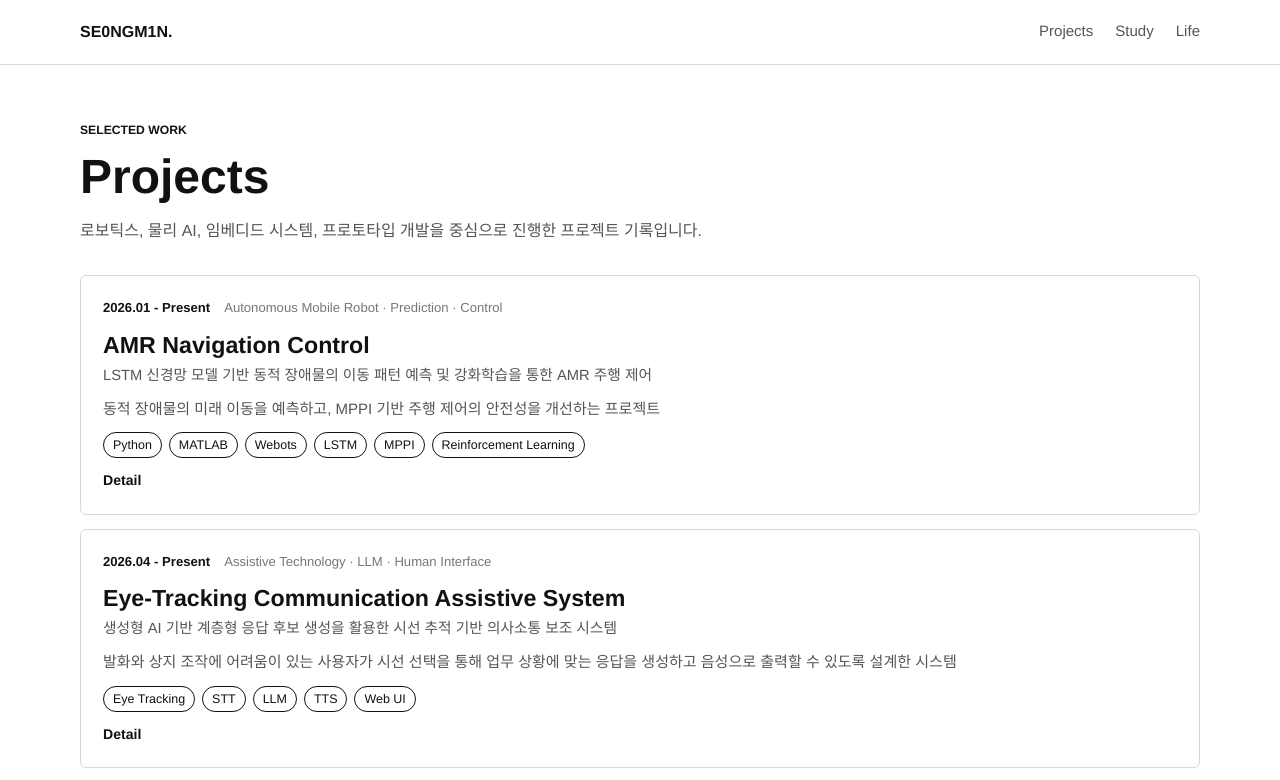
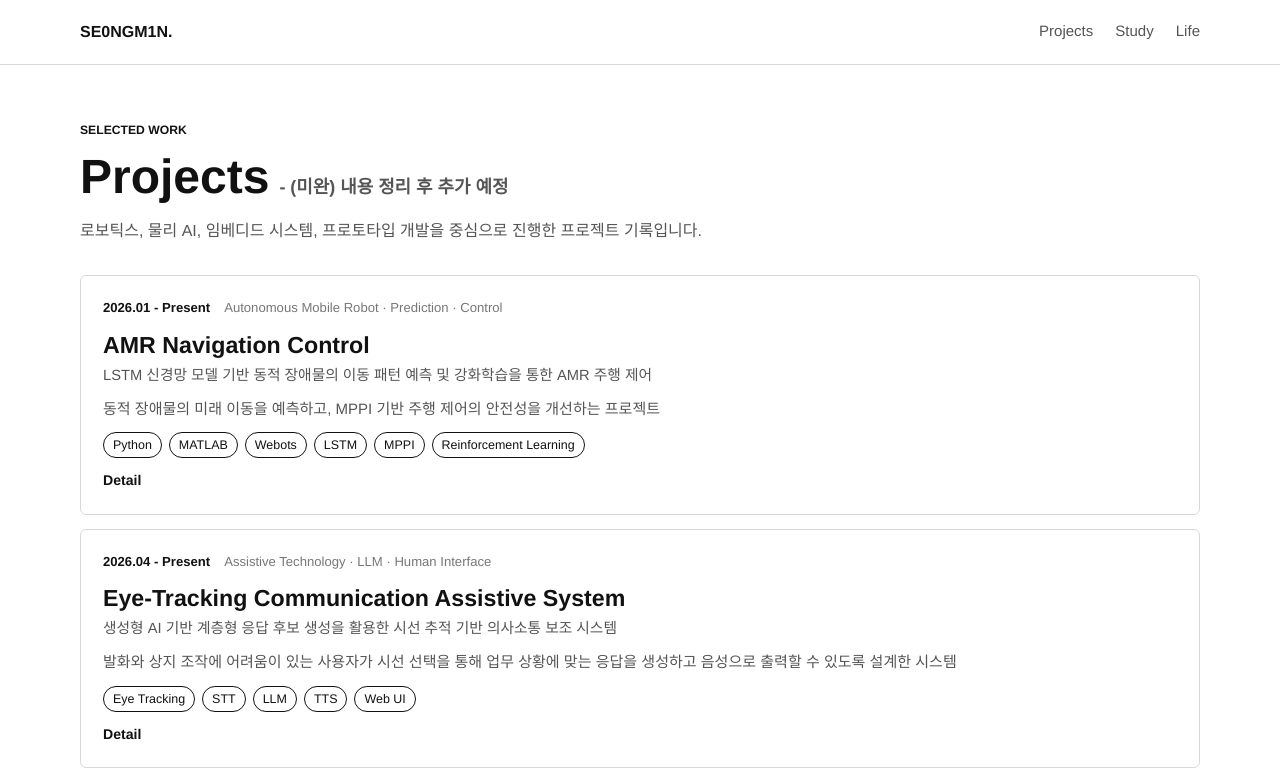
Before and after one commit to se0ngm1n/se0ngm1n.github.io, an Astro site: page /projects in a window 1280 px wide. Shown: the top 780 px of the page. Built offline with nearby package versions, Linux system fonts and the light colour scheme; Astro itself is replaced by a stand-in of ours.

Commit message:
Mark projects page as unfinished

```diff
--- a/src/pages/projects/index.astro
+++ b/src/pages/projects/index.astro
@@ -13,7 +13,10 @@ const projects = (await getCollection('projects')).sort(
 >
   <main class="page-shell">
     <p class="page-kicker">Selected Work</p>
-    <h1 class="page-title">Projects</h1>
+    <h1 class="page-title page-title--with-status">
+      <span>Projects</span>
+      <span class="page-title-status">- (미완) 내용 정리 후 추가 예정</span>
+    </h1>
     <p class="page-intro">
       로보틱스, 물리 AI, 임베디드 시스템, 프로토타입 개발을 중심으로 진행한
       프로젝트 기록입니다.
@@ -52,6 +55,20 @@ const projects = (await getCollection('projects')).sort(
 </BaseLayout>
 
 <style>
+  .page-title--with-status {
+    display: flex;
+    flex-wrap: wrap;
+    align-items: baseline;
+    gap: 10px;
+  }
+
+  .page-title-status {
+    color: var(--muted);
+    font-size: clamp(0.95rem, 1.6vw, 1.12rem);
+    font-weight: 700;
+    line-height: 1.2;
+  }
+
   .project-card {
     grid-template-columns: 1fr;
   }
```
